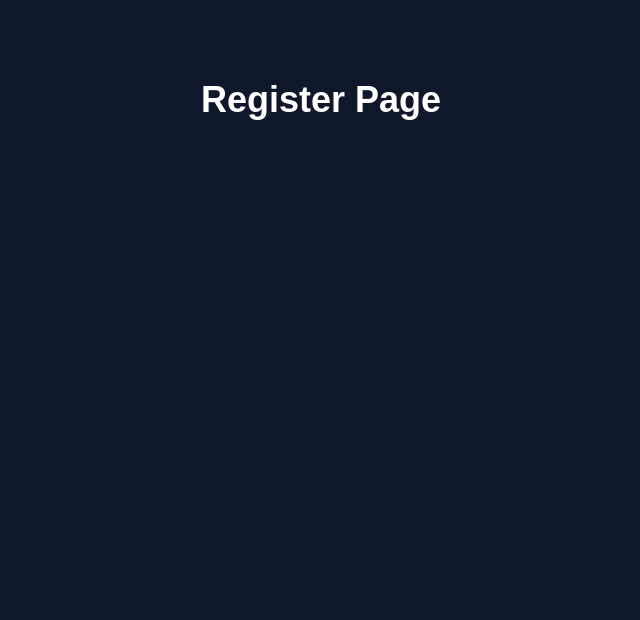
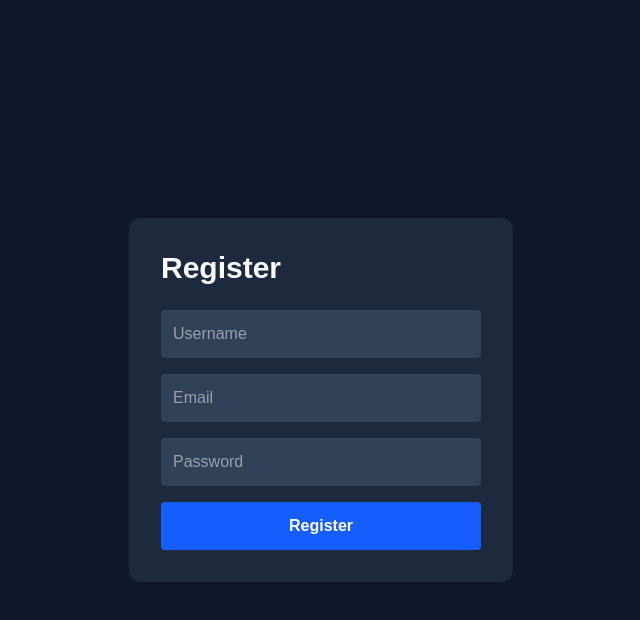
Before and after one commit to Annoy3tetra/pathforge, a React app in the folder frontend/: page /register in a window 1280 px wide. Shown: the top 620 px of the page, without its empty margins (319-959 px from the left). Built offline with nearby package versions, Linux system fonts and the light colour scheme; the HTML template or start-up script is replaced by a standard one.

Commit message:
feat: implement authentication pages for login, registration, and dashboard access

```diff
--- a/frontend/src/pages/DashboardPage.jsx
+++ b/frontend/src/pages/DashboardPage.jsx
@@ -1,9 +1,26 @@
+import { useAuth } from "../context/AuthContext";
+
 function DashboardPage() {
+  const { logout } = useAuth();
+
   return (
-    <div className="text-center mt-20">
-      <h1 className="text-4xl font-bold">
-        Dashboard
-      </h1>
+    <div className="min-h-screen p-10">
+
+      <div className="flex justify-between items-center">
+
+        <h1 className="text-4xl font-bold">
+          Dashboard
+        </h1>
+
+        <button
+          onClick={logout}
+          className="bg-red-600 px-4 py-2 rounded"
+        >
+          Logout
+        </button>
+
+      </div>
+
     </div>
   );
 }
--- a/frontend/src/pages/LoginPage.jsx
+++ b/frontend/src/pages/LoginPage.jsx
@@ -1,9 +1,108 @@
+import { useState } from "react";
+
+import API from "../api/axios";
+
+import {
+  useNavigate
+} from "react-router-dom";
+
+import {
+  useAuth
+} from "../context/AuthContext";
+
 function LoginPage() {
+  const navigate = useNavigate();
+
+  const { login } = useAuth();
+
+  const [formData, setFormData] = useState({
+    email: "",
+    password: "",
+  });
+
+  const handleChange = (e) => {
+    setFormData({
+      ...formData,
+      [e.target.name]: e.target.value,
+    });
+  };
+
+  const handleSubmit = async (e) => {
+    e.preventDefault();
+
+    try {
+
+      const params = new URLSearchParams();
+
+      params.append(
+        "username",
+        formData.email
+      );
+
+      params.append(
+        "password",
+        formData.password
+      );
+
+      const response = await API.post(
+        "/auth/login",
+        params,
+        {
+          headers: {
+            "Content-Type":
+              "application/x-www-form-urlencoded",
+          },
+        }
+      );
+
+      login(
+        response.data.access_token
+      );
+
+      navigate("/dashboard");
+
+    } catch (error) {
+      console.error(error);
+
+      alert("Invalid credentials");
+    }
+  };
+
   return (
-    <div className="text-center mt-20">
-      <h1 className="text-4xl font-bold">
-        Login Page
-      </h1>
+    <div className="min-h-screen flex items-center justify-center">
+
+      <form
+        onSubmit={handleSubmit}
+        className="bg-slate-800 p-8 rounded-xl w-96"
+      >
+        <h1 className="text-3xl font-bold mb-6">
+          Login
+        </h1>
+
+        <input
+          type="email"
+          name="email"
+          placeholder="Email"
+          className="w-full p-3 mb-4 rounded bg-slate-700"
+          onChange={handleChange}
+        />
+
+        <input
+          type="password"
+          name="password"
+          placeholder="Password"
+          className="w-full p-3 mb-4 rounded bg-slate-700"
+          onChange={handleChange}
+        />
+
+        <button
+          className="w-full bg-green-600 p-3 rounded font-bold"
+        >
+          Login
+        </button>
+
+      </form>
+
     </div>
   );
 }
--- a/frontend/src/pages/RegisterPage.jsx
+++ b/frontend/src/pages/RegisterPage.jsx
@@ -1,9 +1,86 @@
+import { useState } from "react";
+import API from "../api/axios";
+import { useNavigate } from "react-router-dom";
+
 function RegisterPage() {
+  const navigate = useNavigate();
+
+  const [formData, setFormData] = useState({
+    username: "",
+    email: "",
+    password: "",
+  });
+
+  const handleChange = (e) => {
+    setFormData({
+      ...formData,
+      [e.target.name]: e.target.value,
+    });
+  };
+
+  const handleSubmit = async (e) => {
+    e.preventDefault();
+
+    try {
+      await API.post(
+        "/auth/register",
+        formData
+      );
+
+      alert("Registration successful");
+
+      navigate("/login");
+
+    } catch (error) {
+      console.error(error);
+
+      alert("Registration failed");
+    }
+  };
+
   return (
-    <div className="text-center mt-20">
-      <h1 className="text-4xl font-bold">
-        Register Page
-      </h1>
+    <div className="min-h-screen flex items-center justify-center">
+
+      <form
+        onSubmit={handleSubmit}
+        className="bg-slate-800 p-8 rounded-xl w-96"
+      >
+        <h1 className="text-3xl font-bold mb-6">
+          Register
+        </h1>
+
+        <input
+          type="text"
+          name="username"
+          placeholder="Username"
+          className="w-full p-3 mb-4 rounded bg-slate-700"
+          onChange={handleChange}
+        />
+
+        <input
+          type="email"
+          name="email"
+          placeholder="Email"
+          className="w-full p-3 mb-4 rounded bg-slate-700"
+          onChange={handleChange}
+        />
+
+        <input
+          type="password"
+          name="password"
+          placeholder="Password"
+          className="w-full p-3 mb-4 rounded bg-slate-700"
+          onChange={handleChange}
+        />
+
+        <button
+          className="w-full bg-blue-600 p-3 rounded font-bold"
+        >
+          Register
+        </button>
+
+      </form>
+
     </div>
   );
 }
```
